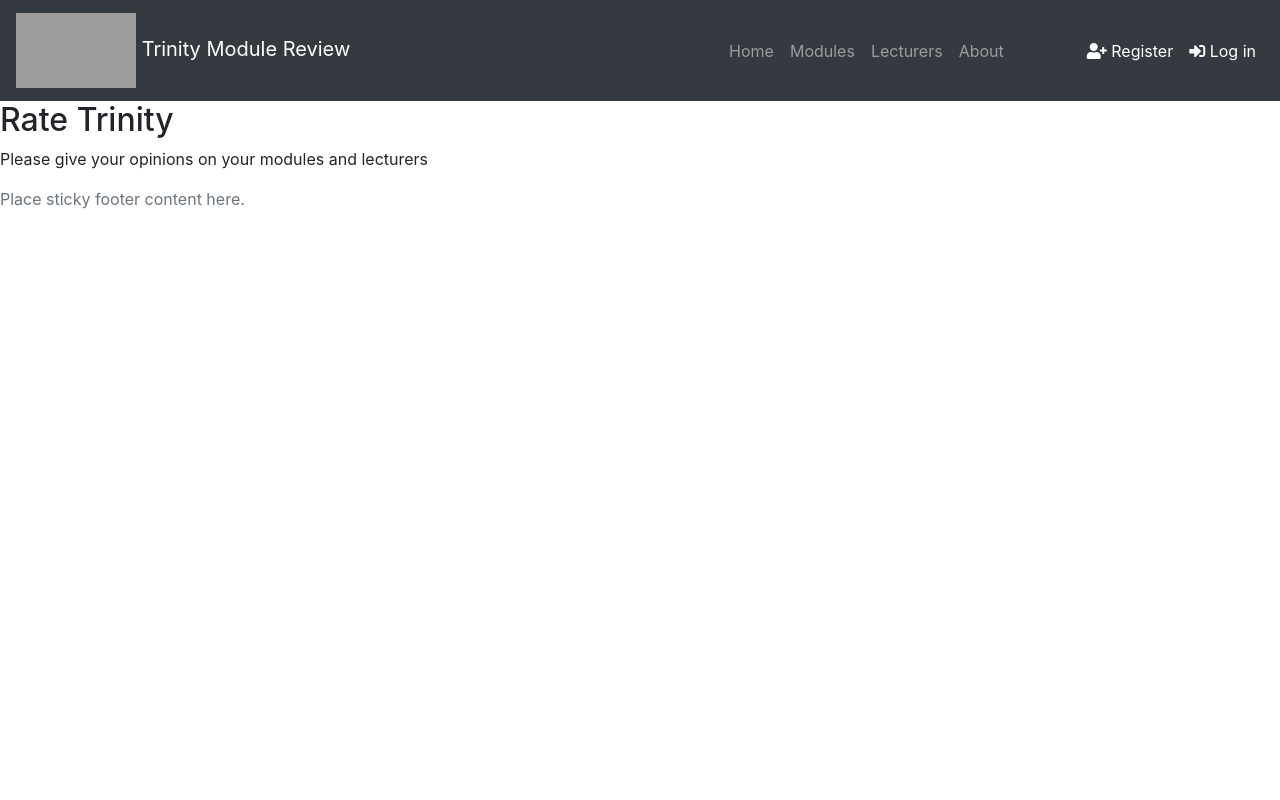
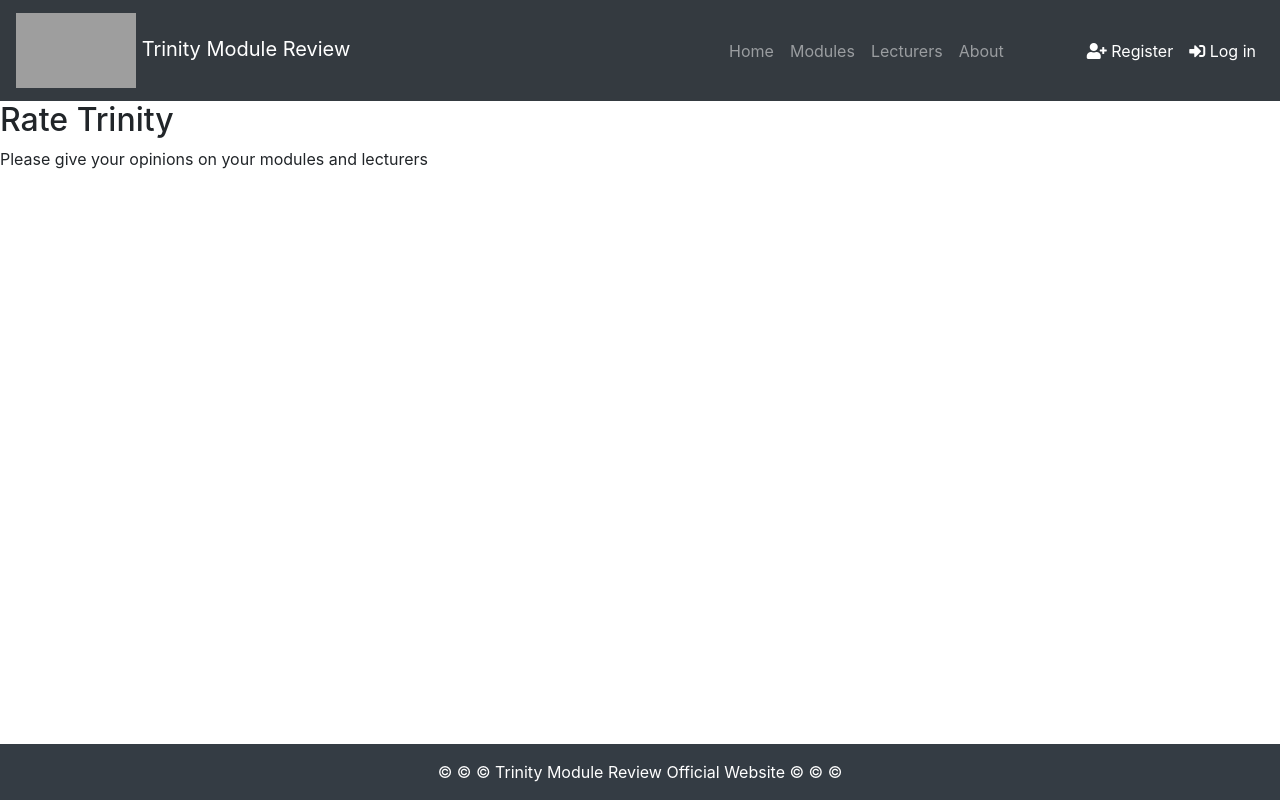
Before and after one commit to SeanFitzpatrick0/EBII1819--Trinity_Module_Review, a Django app: page / in a window 1280 px wide. Run offline with Django 3.2, Linux system fonts and the light colour scheme; some libraries are stand-ins or nearby versions; grey boxes are pictures that could not be loaded.

Commit message:
inserted sticky footer

```diff
--- a/Rate_Trinity/home/templates/home/header.html
+++ b/Rate_Trinity/home/templates/home/header.html
@@ -64,12 +64,9 @@
     {% endif %}
     {% block content %}
     {% endblock %}
-  </div class = "fixed-bottom">
-    <footer class="footer">
-      <div class="footer">
-        <span class="text-muted">Place sticky footer content here.</span>
-      </div>
-    </footer>
+    <div class="footer" style="color:white; position: absolute;  right: 0; bottom: 0;  left: 0;  padding: 1rem;  background-color:  #343c44; text-align: center;">
+      © © © Trinity Module Review Official Website © © ©
+    </div>
   </div>
   </body>
 </html>
```
